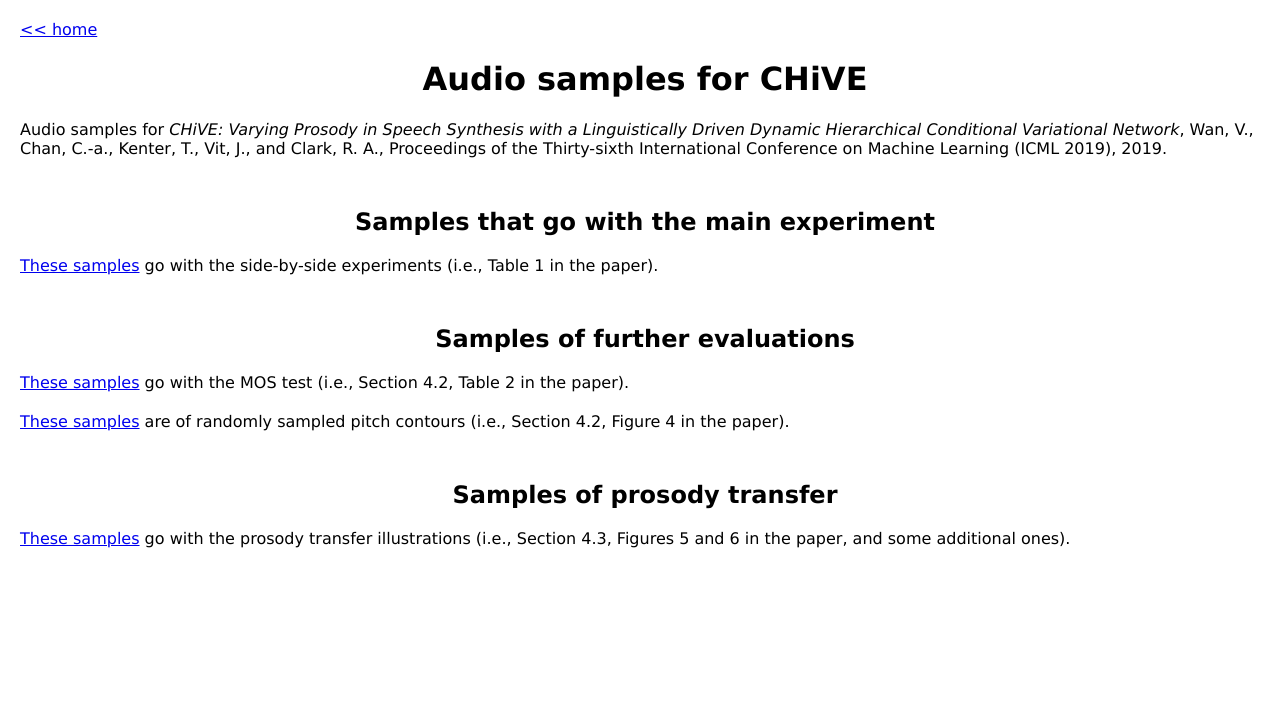
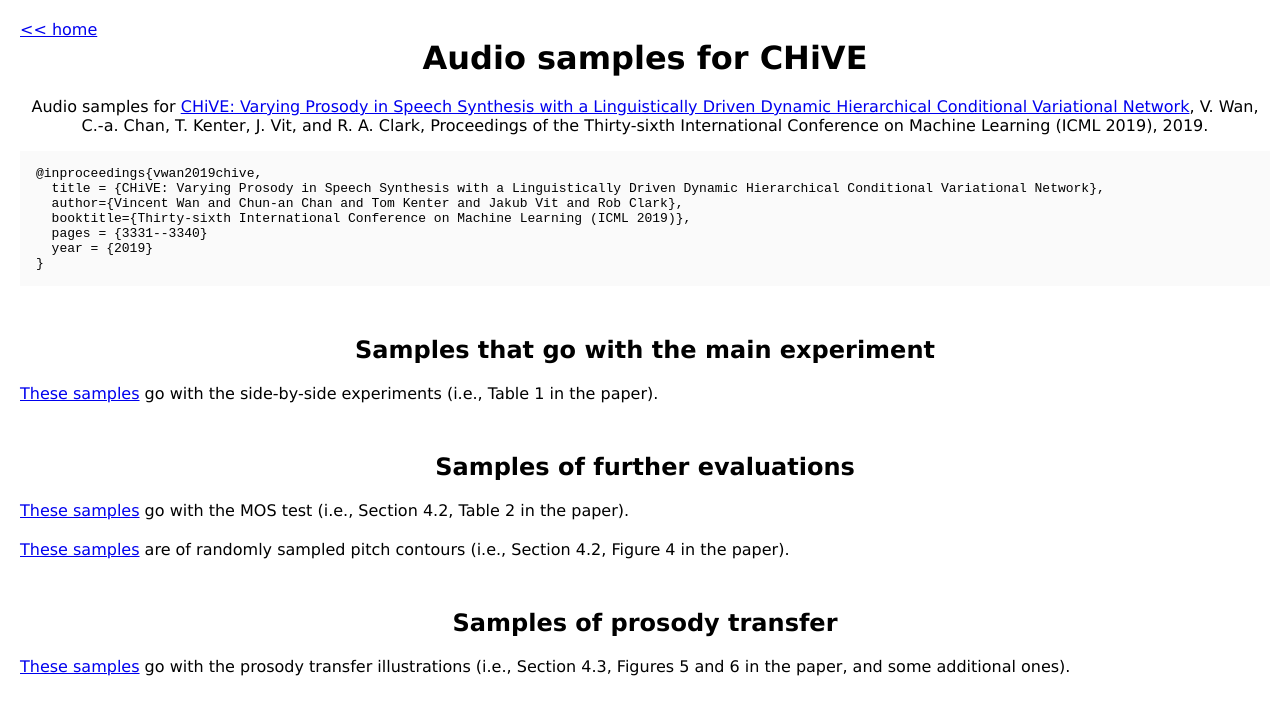
Before and after one commit to google/chive-varying-prosody-icml-2019, a plain HTML site: page index.html in a window 1280 px wide. Drawn offline with Linux system fonts and the light colour scheme.

Commit message:
Added bibtex and corrected links.

```diff
--- a/css/audio_samples.css
+++ b/css/audio_samples.css
@@ -5,8 +5,27 @@ body {
   height: 100%;
 }
 
+h1 {
+  margin: 0px 0px 20px 0px;
+}
+
 h2 {
   margin: 50px 0px 20px 0px;
+}
+
+#home_link {
+  text-align: left;
+  margin: 0;
+}
+
+#top_comment {
+    width: 90%;
+}
+
+#bibtex {
+    text-align: left;
+    background: #FAFAFA;
+    padding: 2px 2px 2px 16px;
 }
 
 table, th, td {
--- a/index.html
+++ b/index.html
@@ -7,14 +7,24 @@
   <body>
     <center>
       <div class="main_content">
-        <div id="home_link" style="text-align: left;">
-          <a href="../index.html">&lt;&lt; home</a>
+        <div id="home_link">
+          <a href="https://google.github.io/chive-prosody/index.html">&lt;&lt; home</a>
         </div>
 
         <h1>Audio samples for CHiVE</h1>
 
-        <div class="comment">
-          Audio samples for <i>CHiVE: Varying Prosody in Speech Synthesis with a Linguistically Driven Dynamic Hierarchical Conditional Variational Network</i>, Wan, V., Chan, C.-a., Kenter, T., Vit, J., and Clark, R. A., Proceedings of the Thirty-sixth International Conference on Machine Learning (ICML 2019), 2019.
+        <div class="top_comment">
+          Audio samples for <a href="https://research.google/pubs/pub48239/" target="_blank">CHiVE: Varying Prosody in Speech Synthesis with a Linguistically Driven Dynamic Hierarchical Conditional Variational Network</a>, V. Wan, C.-a. Chan, T. Kenter, J. Vit, and R. A. Clark, Proceedings of the Thirty-sixth International Conference on Machine Learning (ICML 2019), 2019.
+          <p>
+            <div id="bibtex">
+              <pre>@inproceedings{vwan2019chive,
+&nbsp;&nbsp;title = {CHiVE: Varying Prosody in Speech Synthesis with a Linguistically Driven Dynamic Hierarchical Conditional Variational Network},
+&nbsp;&nbsp;author={Vincent Wan and Chun-an Chan and Tom Kenter and Jakub Vit and Rob Clark},
+&nbsp;&nbsp;booktitle={Thirty-sixth International Conference on Machine Learning (ICML 2019)},
+&nbsp;&nbsp;pages = {3331--3340}
+&nbsp;&nbsp;year = {2019}
+}</pre>
+      </div>
         </div>
 
         <h2>Samples that go with the main experiment</h2>
```
